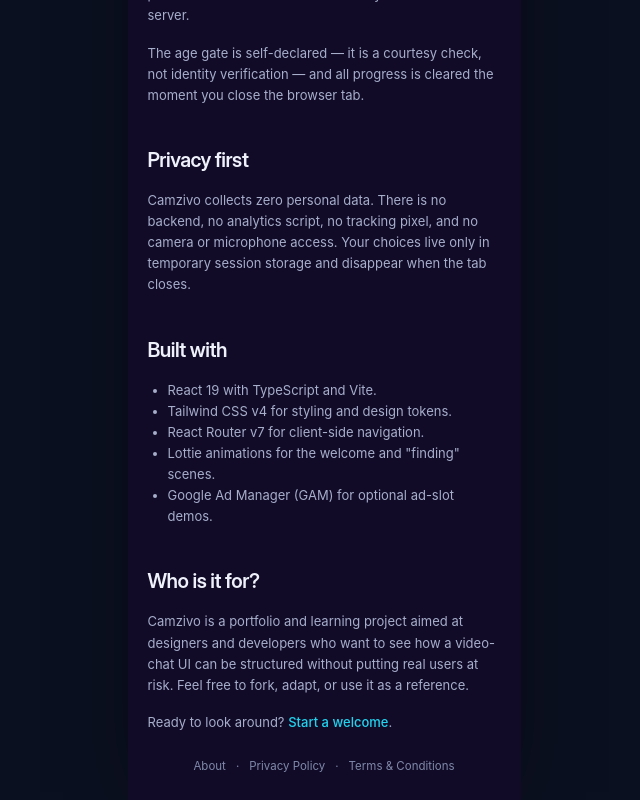
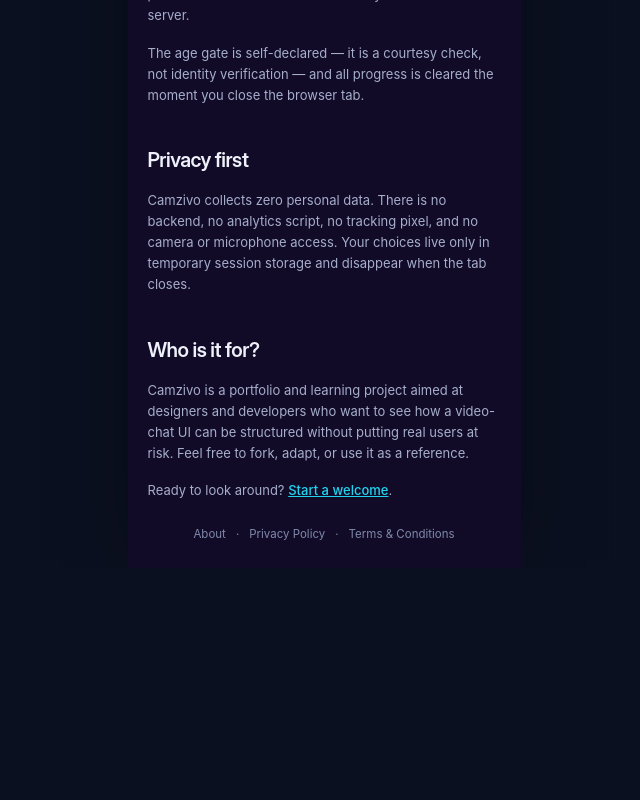
Before and after one commit to server-gif/Camzivo, a React (Vite) app: page /about in a window 1280 px wide. Shown: the part 511-1311 px from the top of the page, without its empty margins (316-956 px from the left). After the commit the page ends 1079 px from the top, so only its background shows below. Built offline with nearby package versions, Linux system fonts and the light colour scheme.

Commit message:
chnages add

```diff
--- a/src/components/video/ClipCard.tsx
+++ b/src/components/video/ClipCard.tsx
@@ -15,16 +15,20 @@ type ClipCardProps = {
  *
  * The exported files are not plain photos. Each one is a smaller photo with a
  * light stroke and rounded corners drawn around it, floating on a transparent
- * canvas with a soft shadow: on a 912×1040 canvas the opaque part runs from
- * 96,80 to 803,931 and the solid picture only from about 110,94 to 789,917.
- * `object-cover` on the whole canvas leaves that frame as a pale rim inside the
- * card, so the picture is placed at its own measured box — 134.3% × 126.4% of
- * the card, pulled 16.2% left and 11.4% up — which puts the stroke, the shadow
- * and the drawn corners outside the card and lets the card do the rounding.
- * The card is 5/6 because that is the shape of the solid picture.
+ * canvas with a soft shadow, so the opaque picture only occupies the middle of
+ * the image. The margins differ from file to file (canvas size, border width
+ * and even the photo's own aspect ratio all vary), so no single measured crop
+ * box fits them all — a fixed box either stretches a face or leaves the card's
+ * dark background showing at an edge.
  *
- * A future picture without a frame is cropped the same way: about 4% of its
- * width and 3% of its height, which is what a card this size wants anyway.
+ * Instead the picture fills the card with `size-full object-cover` — which
+ * always covers the whole card while preserving each image's aspect ratio (no
+ * stretching, no empty band) — and is then zoomed with `scale` so the enlarged
+ * frame pushes the transparent stroke margin outside the card, where
+ * `overflow-hidden` clips it. The zoom pivots high (`transform-origin` near the
+ * top) so the extra crop comes off the bottom of the photo — the body — instead
+ * of the top, which keeps the head fully in frame while still clearing the
+ * margins on every edge.
  *
  * The name is the card's text, so the pictures themselves are decorative for
  * screen readers — the link is labelled by the name it shows.
@@ -37,13 +41,17 @@ export function ClipCard({ image, className }: ClipCardProps) {
         className,
       )}
     >
-      {/* A megabyte per picture, so only load the ones being looked at. */}
+      {/* A megabyte per picture, so only load the ones being looked at.
+          `object-cover` guarantees the card is fully covered; the zoom throws the
+          photo's transparent stroke margin past the card edges (clipped away),
+          and pivoting near the top keeps the head in frame. */}
       <img
         src={image.src}
         alt=""
         aria-hidden="true"
         loading="lazy"
-        className="size-full scale-[1.25] object-cover"
+        className="size-full scale-[1.35] object-cover"
+        style={{ transformOrigin: '50% 35%' }}
       />
 
       {/* Soft darkening behind the name so it stays readable over any photo. */}
--- a/src/pages/AgePage.tsx
+++ b/src/pages/AgePage.tsx
@@ -63,7 +63,7 @@ export default function AgePage() {
       title="How old are you?"
       description="Choose your range to personalize your profile and experience."
       footer={
-        <Button type="submit" form="age-form" disabled={isSubmitting} variant="gradient" size="lg" className="w-full">
+        <Button type="submit" form="age-form" disabled={isSubmitting} variant="gradient" size="lg" className="w-full cursor-pointer">
           Continue
         </Button>
       }
--- a/src/pages/GenderPage.tsx
+++ b/src/pages/GenderPage.tsx
@@ -36,7 +36,7 @@ export default function GenderPage() {
       title="What's your Gender?"
       description="Select your gender and let's create a more tailored experience."
       footer={
-        <Button type="submit" form="gender-form" disabled={isSubmitting} variant="gradient" size="lg" className="w-full">
+        <Button type="submit" form="gender-form" disabled={isSubmitting} variant="gradient" size="lg" className="w-full cursor-pointer">
           Continue
         </Button>
       }
--- a/src/pages/InfoPage.tsx
+++ b/src/pages/InfoPage.tsx
@@ -40,15 +40,6 @@ const CONTENT: Record<InfoPageKind, PageContent> = {
           storage and disappear when the tab closes.
         </p>
 
-        <h2>Built with</h2>
-        <ul>
-          <li>React 19 with TypeScript and Vite.</li>
-          <li>Tailwind CSS v4 for styling and design tokens.</li>
-          <li>React Router v7 for client-side navigation.</li>
-          <li>Lottie animations for the welcome and "finding" scenes.</li>
-          <li>Google Ad Manager (GAM) for optional ad-slot demos.</li>
-        </ul>
-
         <h2>Who is it for?</h2>
         <p>
           {BRAND_NAME} is a portfolio and learning project aimed at designers and developers who want to see how a video-chat UI can be structured without putting real users at risk. Feel free to
@@ -56,7 +47,7 @@ const CONTENT: Record<InfoPageKind, PageContent> = {
         </p>
 
         <p>
-          Ready to look around? <Link to="/" className="font-medium text-cyan hover:underline">Start a welcome</Link>.
+          Ready to look around? <Link to="/" className="font-medium  text-cyan underline">Start a welcome</Link>.
         </p>
       </>
     ),
@@ -85,7 +76,7 @@ const CONTENT: Record<InfoPageKind, PageContent> = {
         <p>Questions: {CONTACT_EMAIL}</p>
 
         <p>
-          Ready to look around? <Link to="/" className="font-medium text-cyan hover:underline">Start a welcome</Link>.
+          Ready to look around? <Link to="/" className="font-medium text-cyan underline">Start a welcome</Link>.
         </p>
       </>
     ),
@@ -106,7 +97,7 @@ const CONTENT: Record<InfoPageKind, PageContent> = {
         <p>The demo is provided “as is”, without warranties of any kind, and may change or go offline at any time.</p>
 
         <p>
-          Ready to look around? <Link to="/" className="font-medium text-cyan hover:underline">Start a welcome</Link>.
+          Ready to look around? <Link to="/" className="font-medium text-cyan underline">Start a welcome</Link>.
         </p>
       </>
     ),
--- a/src/pages/WelcomePage.tsx
+++ b/src/pages/WelcomePage.tsx
@@ -21,7 +21,7 @@ export default function WelcomePage() {
         <Link
           to="/age"
           onClick={guardLink('interstitial', '/age')}
-          className={cn(buttonVariants({ variant: 'gradient', size: 'lg' }), 'w-full')}
+          className={cn(buttonVariants({ variant: 'gradient', size: 'lg' }), 'w-full cursor-pointer')}
         >
           Continue
         </Link>
```
